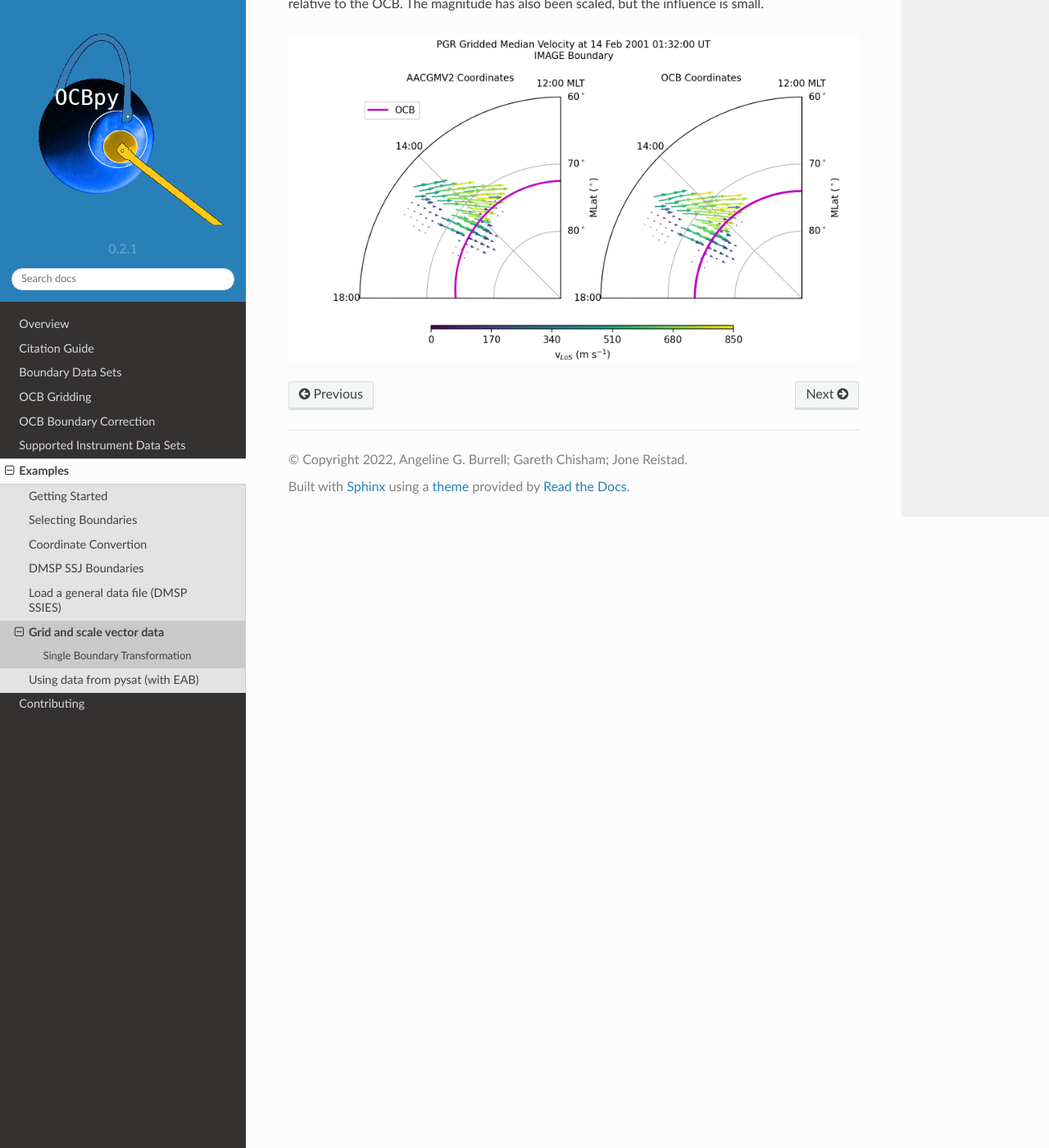
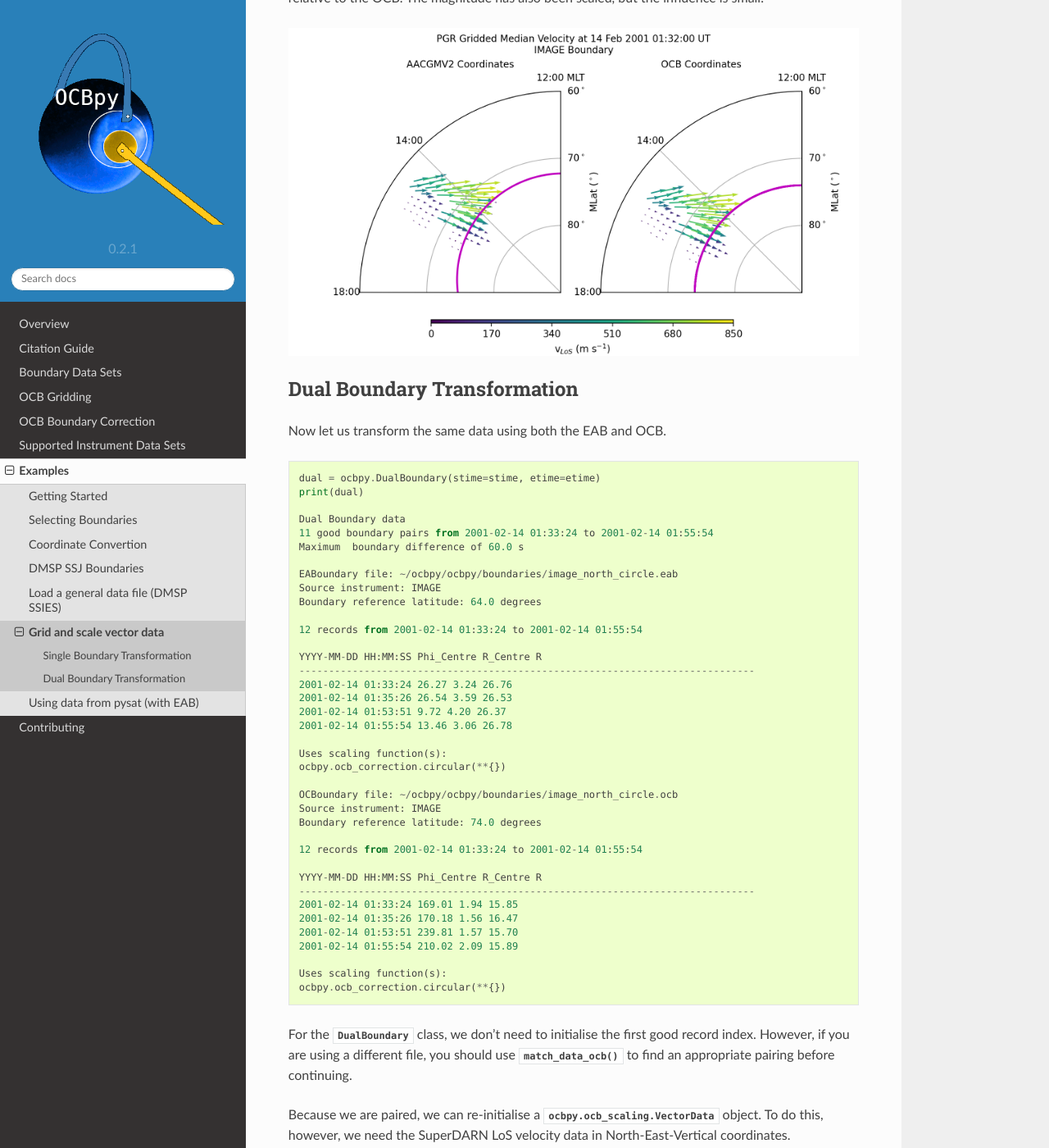
Before and after one commit to aburrell/ocbpy, a Sphinx documentation site: the page built from docs/examples/ex_vector.rst, in a window 1280 px wide and 1400 px high, scrolled down 3726 px. Shown: the whole window at 82% size. Built offline with Sphinx 7.4.7 and the Read the Docs theme 2.0.0, drawn with Linux system fonts in a browser that asks for light colours; some of the changed text lies outside the part shown.

Commit message:
DOC: updated SuperDARN example
Updated the SuperDARN example by:
- updating the pydarn call,
- updating the OCB output,
- updating the OCB figure,
- adding a DualBoundary example, and
- adding a DualBoundary example figure.

```diff
--- a/docs/examples/ex_vector.rst
+++ b/docs/examples/ex_vector.rst
@@ -59,21 +59,21 @@ data set available.  UPDATE HERE WITH NEW IMAGE DATA.
     ocb = ocbpy.OCBoundary(stime=stime, etime=etime)
     print(ocb)
 
-    OCBoundary file: ~/ocbpy/ocbpy/boundaries/si13_north_circle.ocb
+    OCBoundary file: ~/ocbpy/ocbpy/boundaries/image_north_circle.ocb
     Source instrument: IMAGE
     Boundary reference latitude: 74.0 degrees
 
     12 records from 2001-02-14 01:33:24 to 2001-02-14 01:55:54
 
     YYYY-MM-DD HH:MM:SS Phi_Centre R_Centre R
-    ------------------------------------------
-    2001-02-14 01:33:24 162.58 1.41 16.16
-    2001-02-14 01:35:26 176.90 1.77 16.16
-    2001-02-14 01:53:51 311.82 2.51 14.44
-    2001-02-14 01:55:54 193.16 2.67 15.63
+    ----------------------------------------------------------------------------
+    2001-02-14 01:33:24 169.01 1.94 15.85
+    2001-02-14 01:35:26 170.18 1.56 16.47
+    2001-02-14 01:53:51 239.81 1.57 15.70
+    2001-02-14 01:55:54 210.02 2.09 15.89
 
     Uses scaling function(s):
-    circular(**{})
+    ocbpy.ocb_correction.circular(**{})
 
 
 To convert this vector into OCB coordinates, we first need to pair the
@@ -83,7 +83,7 @@ each case is appropriate.
 ::
 
     ocb.get_next_good_ocb_ind()
-    print(ocb.dtime[ocb.rec_ind]-stime)
+    print(ocb.dtime[ocb.rec_ind] - stime)
 
     0:01:24
 
@@ -92,7 +92,7 @@ If you are using a different file, you can use
 :py:func:`~ocbpy.cycle_boundary.match_data_ocb` to find an appropriate pairing,
 as illustrated in previous examples.
 
-Now that the data are paired, we can initialize an
+Now that the data are paired, we can initialise a
 :py:class:`ocbpy.ocb_scaling.VectorData` object.  To do this, however, we need
 the SuperDARN LoS velocity data in North-East-Vertical coordinates.  SuperDARN
 grid files determine the median magnitude and direction of Line-of-Sight (LoS)
@@ -117,7 +117,7 @@ between the two, use the following routine.
     # Calculate the magnetic local time from the magnetic longitude
     mlt = aacgmv2.convert_mlt(grd_data[0]['vector.mlon'], stime)
 
-    # Initialize the vector data object
+    # Initialise the vector data object
     pgr_vect = ocbpy.ocb_scaling.VectorData(
         dat_ind, ocb.rec_ind, grd_data[0]['vector.mlat'], mlt,
         aacgm_n=drifts_n, aacgm_e=drifts_e,
@@ -139,11 +139,11 @@ region is plotted.
 
 ::
 
-    # Initialize the figure and axes
-    fig = plt.figure(figsize([8.36, 4.8]))
+    # Initialise the figure and axes
+    fig = plt.figure(figsize=([8.36, 4.8]))
     fig.subplots_adjust(wspace=.2, top=.95, bottom=.05)
-    axa = fig.add_subplot(1,2,1, projection='polar')
-    axo = fig.add_subplot(1,2,2, projection='polar')
+    axa = fig.add_subplot(1, 2, 1, projection='polar')
+    axo = fig.add_subplot(1, 2, 2, projection='polar')
 
     # Format the axes
     xticks = np.linspace(0, 2.0 * np.pi, 9)
@@ -171,8 +171,9 @@ region is plotted.
     # Get and plot the OCB
     xmlt = np.arange(0.0, 24.1, .1)
     blat, bmlt = ocb.revert_coord(ocb.boundary_lat, xmlt)
-    axa.plot(ocbpy.ocb_time.hr2rad(bmlt), 90.0-blat , 'm-', lw=2, label='OCB')
-    axo.plot(xmlt, 90.0-np.full(shape=xmlt.shape, fill_value=ocb.boundary_lat),
+    axa.plot(ocbpy.ocb_time.hr2rad(bmlt), 90.0 - blat , 'm-', lw=2, label='OCB')
+    axo.plot(ocbpy.ocb_time.hr2rad(xmlt),
+             90.0 - np.full(shape=xmlt.shape, fill_value=ocb.boundary_lat),
              'm-', lw=2, label='OCB')
 
     # Get and plot the gridded LoS velocities.  The quiver plot requires these
@@ -191,8 +192,8 @@ region is plotted.
     vmax = 850.0
     vnorm = mpl.colors.Normalize(vmin, vmax)
 
-    axa.quiver(ocbpy.ocb_time.hr2rad(mlt), 90.0 - grd_data[i]['vector.mlat'],
-               adrift_x, adrift_y, grd_data[i]['vector.vel.median'], norm=vnorm)
+    axa.quiver(ocbpy.ocb_time.hr2rad(mlt), 90.0 - grd_data[0]['vector.mlat'],
+               adrift_x, adrift_y, grd_data[0]['vector.vel.median'], norm=vnorm)
     axo.quiver(ocbpy.ocb_time.hr2rad(pgr_vect.ocb_mlt), 90.0 - pgr_vect.ocb_lat,
                odrift_x, odrift_y, pgr_vect.ocb_mag, norm=vnorm)
 
@@ -213,3 +214,118 @@ their position relative to the OCB.  The magnitude has also been scaled, but
 the influence is small.
 
 .. image:: ../figures/example_superdarn_grid_vel.png
+
+Dual Boundary Transformation
+----------------------------
+
+Now let us transform the same data using both the EAB and OCB.
+
+::
+
+   dual = ocbpy.DualBoundary(stime=stime, etime=etime)
+   print(dual)
+
+   Dual Boundary data
+   11 good boundary pairs from 2001-02-14 01:33:24 to 2001-02-14 01:55:54
+   Maximum  boundary difference of 60.0 s
+
+   EABoundary file: ~/ocbpy/ocbpy/boundaries/image_north_circle.eab
+   Source instrument: IMAGE
+   Boundary reference latitude: 64.0 degrees
+
+   12 records from 2001-02-14 01:33:24 to 2001-02-14 01:55:54
+
+   YYYY-MM-DD HH:MM:SS Phi_Centre R_Centre R
+   -----------------------------------------------------------------------------
+   2001-02-14 01:33:24 26.27 3.24 26.76
+   2001-02-14 01:35:26 26.54 3.59 26.53
+   2001-02-14 01:53:51 9.72 4.20 26.37
+   2001-02-14 01:55:54 13.46 3.06 26.78
+
+   Uses scaling function(s):
+   ocbpy.ocb_correction.circular(**{})
+
+   OCBoundary file: ~/ocbpy/ocbpy/boundaries/image_north_circle.ocb
+   Source instrument: IMAGE
+   Boundary reference latitude: 74.0 degrees
+
+   12 records from 2001-02-14 01:33:24 to 2001-02-14 01:55:54
+
+   YYYY-MM-DD HH:MM:SS Phi_Centre R_Centre R
+   -----------------------------------------------------------------------------
+   2001-02-14 01:33:24 169.01 1.94 15.85
+   2001-02-14 01:35:26 170.18 1.56 16.47
+   2001-02-14 01:53:51 239.81 1.57 15.70
+   2001-02-14 01:55:54 210.02 2.09 15.89
+
+   Uses scaling function(s):
+   ocbpy.ocb_correction.circular(**{})
+
+
+For the :py:class:`~ocbpy._boundary.DualBoundary` class, we don't need to
+initialise the first good record index.  However, if you are using a different
+file, you should use :py:func:`~ocbpy.cycle_boundary.match_data_ocb` to find an
+appropriate pairing before continuing.
+
+Because we are paired, we can re-initialise a
+:py:class:`ocbpy.ocb_scaling.VectorData` object.  To do this, however, we need
+the SuperDARN LoS velocity data in North-East-Vertical coordinates.  SuperDARN
+grid files determine the median magnitude and direction of Line-of-Sight (LoS)
+Doppler velocities.  For each period of time, the velocity is expressed in terms
+of a median vector magnitude and an angle off of magnetic north.  To convert
+between the two, use the following routine.
+
+
+::
+
+    # Re-initialise the vector data object
+    pgr_vect = ocbpy.ocb_scaling.VectorData(
+        dat_ind, dual.rec_ind, grd_data[0]['vector.mlat'], mlt,
+        aacgm_n=drifts_n, aacgm_e=drifts_e,
+        aacgm_mag=grd_data[0]['vector.vel.median'], dat_name='LoS Velocity',
+        dat_units='m s$^{-1}$', scale_func=ocbpy.ocb_scaling.normal_curl_evar)
+
+    # Calculate the dual-boundary coordinates of the vector data
+    pgr_vect.set_ocb(dual)
+
+
+Now let us update the current figure with the new data.
+
+::
+
+    # Remove the data from the OCB coordinate axis
+    axa.lines.pop()  # Remove the OCB
+    axo.lines.pop()  # Remove the OCB
+    axo.collections.pop()  # Remove the vectors
+    axo.set_title('Dual Boundary Coordinates', fontsize='medium')
+
+    # Get and plot the OCB and EAB
+    xmlt = np.arange(0.0, 24.1, .1)
+    dual.get_aacgm_boundary_lats(xmlt, rec_ind=dual.rec_ind, overwrite=True)
+    axa.plot(ocbpy.ocb_time.hr2rad(
+        dual.ocb.aacgm_boundary_mlt[dual.ocb.rec_ind]),
+             90.0 - dual.ocb.aacgm_boundary_lat[dual.ocb.rec_ind], 'm-',
+             lw=2, label='OCB')
+    axa.plot(ocbpy.ocb_time.hr2rad(
+        dual.eab.aacgm_boundary_mlt[dual.eab.rec_ind]),
+             90.0 - dual.eab.aacgm_boundary_lat[dual.eab.rec_ind], '-',
+             lw=2, color='purple', label='EAB')
+    axo.plot(ocbpy.ocb_time.hr2rad(xmlt),
+             90.0 - np.full(shape=xmlt.shape, fill_value=dual.ocb.boundary_lat),
+             'm-', lw=2, label='OCB')
+    axo.plot(ocbpy.ocb_time.hr2rad(xmlt),
+             90.0 - np.full(shape=xmlt.shape, fill_value=dual.eab.boundary_lat),
+             '-', lw=2, color='purple', label='EAB')
+
+    # Add the dual-boundary quivers
+    axo.quiver(ocbpy.ocb_time.hr2rad(pgr_vect.ocb_mlt), 90.0 - pgr_vect.ocb_lat,
+               odrift_x, odrift_y, pgr_vect.ocb_mag, norm=vnorm)
+
+    # Add a legend
+    axa.legend(fontsize='medium', loc=2, bbox_to_anchor=(-.3, 1.0))
+
+After displaying or saving this file, the results shoud look like the figure
+shown below.  The biggest difference between the dual and single boundary
+results are the locations in the auroral oval.
+
+.. image:: ../figures/example_superdarn_grid_vel.png
```
Also changed, not shown: other parts of docs/examples/ex_vector.rst (+2 -2 lines), docs/figures/example_superdarn_grid_vel.png, docs/figures/example_superdarn_grid_vel_dual.png (added).
